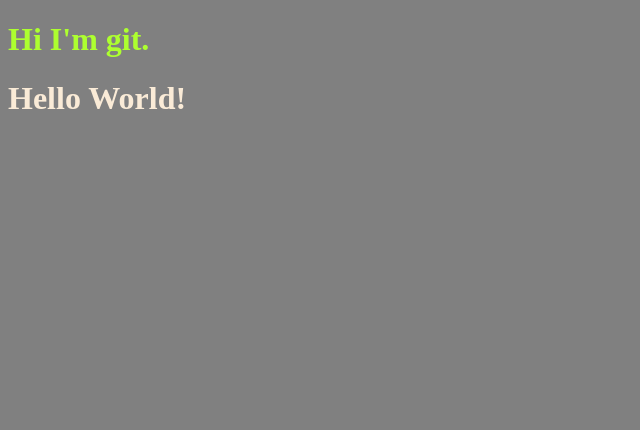
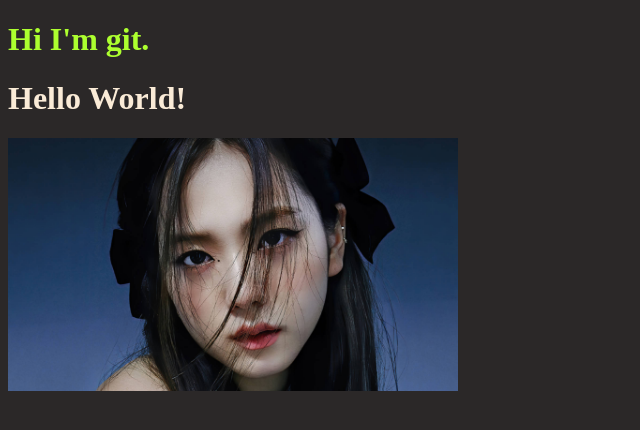
Before and after one commit to kiwi007383/Project_test, a plain HTML site: page index.html in a window 1280 px wide. Shown: the whole page, without its empty margins (0-640 px from the left). Drawn offline with Linux system fonts and the light colour scheme.

Commit message:
adding jisoo

```diff
--- a/index.css
+++ b/index.css
@@ -1,5 +1,5 @@
 body{
-    background-color: gray;
+    background-color: rgb(43, 40, 40);
 }
 
 .a{
@@ -9,3 +9,7 @@ body{
 h1{
     color: greenyellow;
 }
+
+img{
+    width: 450px;
+}
--- a/index.html
+++ b/index.html
@@ -10,5 +10,6 @@
 <body>
     <h1>Hi I'm git.</h1>
     <h1 class="a">Hello World!</h1>
+    <img src="jisoo.jpg" alt="">
 </body>
 </html>
```
Also changed, not shown: jisoo.jpg (added).
